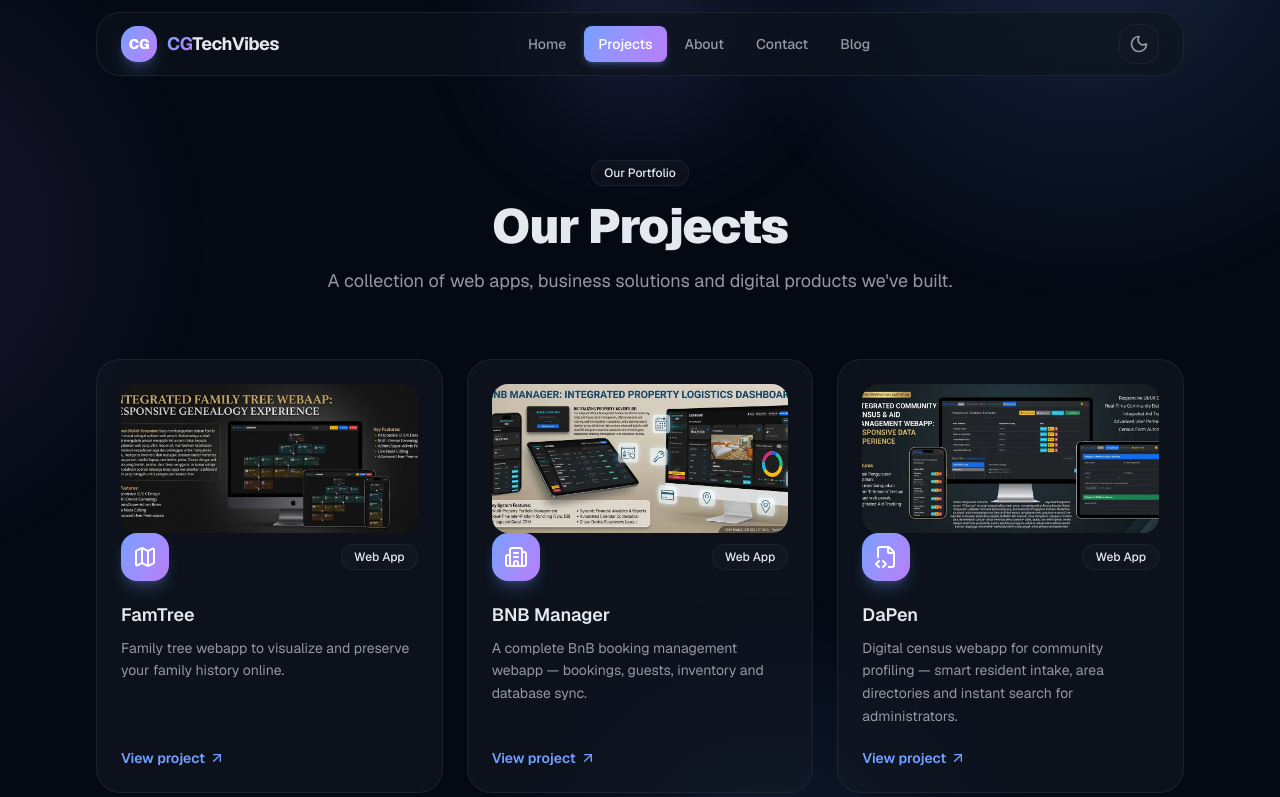
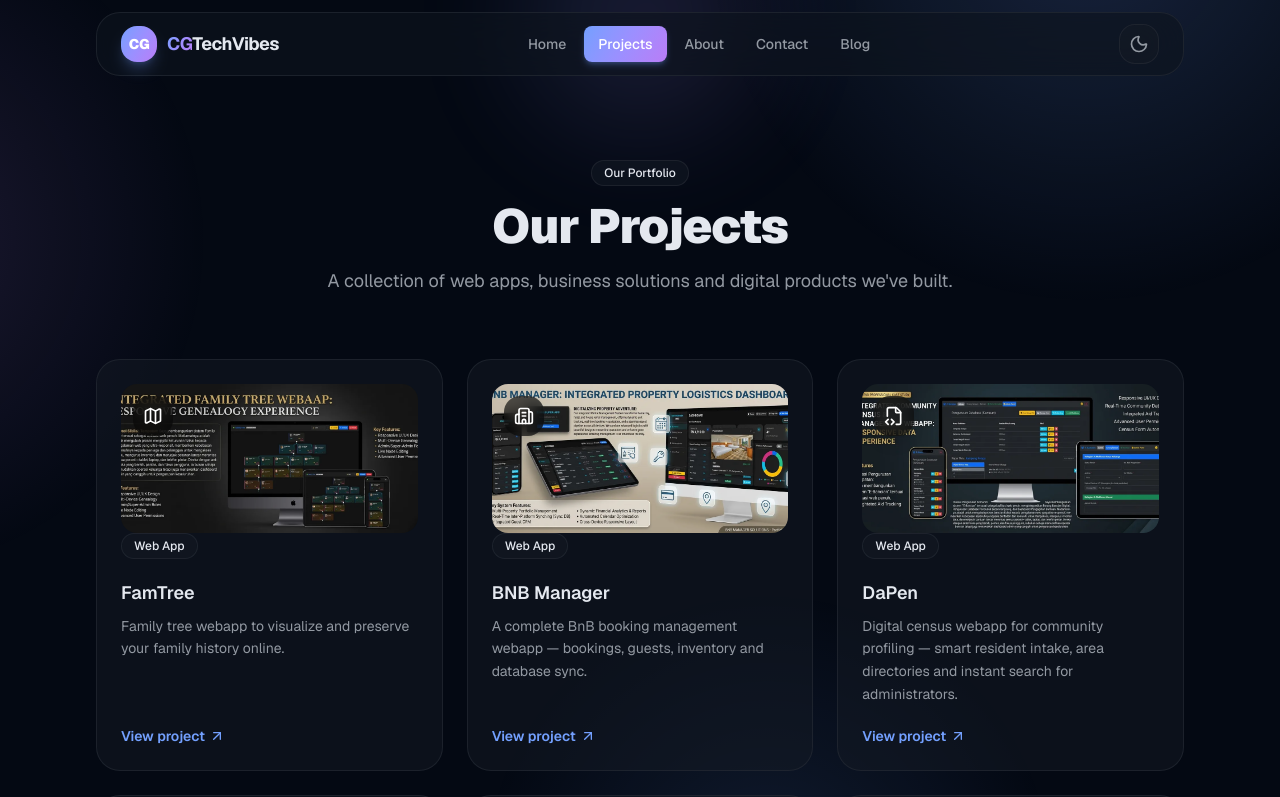
Before and after one commit to cgtechvibes01/cgweb, a Next.js app: page /projects in a window 1280 px wide. Shown: the top 797 px of the page. Built offline with nearby package versions, Linux system fonts and the light colour scheme.

Commit message:
feat: overlay project icon on card thumbnail top-left

```diff
--- a/src/app/projects/page.tsx
+++ b/src/app/projects/page.tsx
@@ -37,9 +37,13 @@ export default function ProjectsPage() {
                         sizes="(max-width: 640px) 100vw, (max-width: 1024px) 50vw, 33vw"
                         className="object-cover object-top transition-transform duration-500 group-hover:scale-105"
                       />
+                      <div className="absolute left-3 top-3 z-10 grid h-10 w-10 place-items-center rounded-xl bg-black/60 text-white shadow-lg backdrop-blur">
+                        {project.icon && <project.icon className="h-5 w-5" />}
+                      </div>
                     </div>
                   )}
                   <div className="flex items-center justify-between">
+                    {!project.image && (
                       <div className="bg-gradient-brand grid h-12 w-12 place-items-center rounded-xl text-white shadow-lg shadow-primary/25 transition-transform duration-300 group-hover:scale-110">
                         {project.icon ? (
                           <project.icon className="h-6 w-6" />
@@ -47,6 +51,7 @@ export default function ProjectsPage() {
                           <ArrowUpRight className="h-6 w-6" />
                         )}
                       </div>
+                    )}
                     <Badge>{project.tag}</Badge>
                   </div>
                   <h2 className="mt-5 text-lg font-semibold">{project.title}</h2>
--- a/src/components/sections/ProjectsPreview.tsx
+++ b/src/components/sections/ProjectsPreview.tsx
@@ -60,6 +60,9 @@ export function ProjectsPreview() {
                       sizes="(max-width: 640px) 100vw, (max-width: 1024px) 50vw, 25vw"
                       className="object-cover object-top transition-transform duration-500 group-hover:scale-105"
                     />
+                    <div className="absolute left-3 top-3 z-10 grid h-10 w-10 place-items-center rounded-xl bg-black/60 text-white shadow-lg backdrop-blur">
+                      {project.icon && <project.icon className="h-5 w-5" />}
+                    </div>
                   </div>
                 )}
                 <div className="mt-5 flex items-center justify-between">
```
Lines whose indentation alone changed are shown as unchanged.
